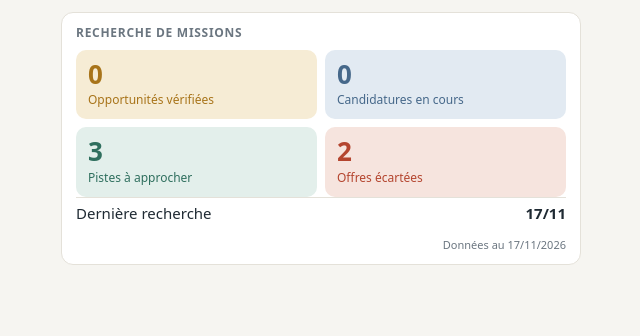
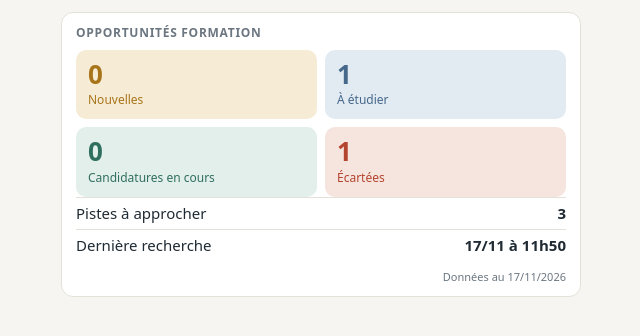
Before and after one commit to sammolawlify/tableau-de-bord, a plain HTML site: page opportunites.html in a window 1280 px wide. Shown: the whole page, without its empty margins (319-959 px from the left). Drawn offline with Linux system fonts and the light colour scheme.

Commit message:
Sépare les opportunités formation et CDI en deux pages
Co-Authored-By: Claude Sonnet 5.5 <noreply@anthropic.com>
Claude-Session: https://claude.ai/code/session_016DE21mVjHGUxj2NMRDXsEW

```diff
--- a/data-opportunites.js
+++ b/data-opportunites.js
@@ -1,9 +1,10 @@
-/* Recherche de missions : chiffres agrégés uniquement. Aucun nom d'organisme, de contact ni de tarif. null = non disponible. */
+/* Missions de formation : chiffres agrégés uniquement. Aucun nom d'organisme, de contact ni de tarif. null = non disponible. */
 window.DATA_OPPORTUNITES = {
   updated: "17/11/2026",
-  derniere_recherche: "17/11",
-  opportunites_verifiees: 0,
+  derniere_recherche: "17/11 à 11h50",
+  nouvelles: 0,
+  a_etudier: 1,
   candidatures_en_cours: 0,
   pistes_a_approcher: 3,
-  offres_ecartees: 2
+  ecartees: 1
 };
--- a/opportunites.html
+++ b/opportunites.html
@@ -4,7 +4,7 @@
 <meta charset="utf-8">
 <meta name="viewport" content="width=device-width, initial-scale=1">
 <meta name="robots" content="noindex, nofollow">
-<title>Recherche de missions</title>
+<title>Opportunités formation</title>
 <link rel="stylesheet" href="style.css">
 </head>
 <body>
@@ -15,13 +15,14 @@ const D = window.DATA_OPPORTUNITES;
 const v = n => n === null || n === undefined ? '<span class="na">n/d</span>' : n;
 document.getElementById("app").innerHTML = `
 <section class="card">
-  <h2>Recherche de missions</h2>
+  <h2>Opportunités formation</h2>
   <div class="counters">
-    <div class="counter c-todo"><b>${v(D.opportunites_verifiees)}</b><span>Opportunités vérifiées</span></div>
-    <div class="counter c-wait"><b>${v(D.candidatures_en_cours)}</b><span>Candidatures en cours</span></div>
-    <div class="counter c-chase"><b>${v(D.pistes_a_approcher)}</b><span>Pistes à approcher</span></div>
-    <div class="counter c-urgent"><b>${v(D.offres_ecartees)}</b><span>Offres écartées</span></div>
+    <div class="counter c-todo"><b>${v(D.nouvelles)}</b><span>Nouvelles</span></div>
+    <div class="counter c-wait"><b>${v(D.a_etudier)}</b><span>À étudier</span></div>
+    <div class="counter c-chase"><b>${v(D.candidatures_en_cours)}</b><span>Candidatures en cours</span></div>
+    <div class="counter c-urgent"><b>${v(D.ecartees)}</b><span>Écartées</span></div>
   </div>
+  <div class="row"><span>Pistes à approcher</span><b>${v(D.pistes_a_approcher)}</b></div>
   <div class="row"><span>Dernière recherche</span><b>${D.derniere_recherche}</b></div>
   <p class="upd">Données au ${D.updated}</p>
 </section>`;
```
Also changed, not shown: data-opportunites-cdi.js (added, +13 -0 lines), index.html (+2 -1 lines), opportunites-cdi.html (added, +31 -0 lines).
